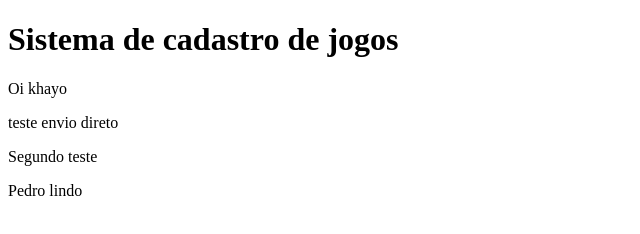
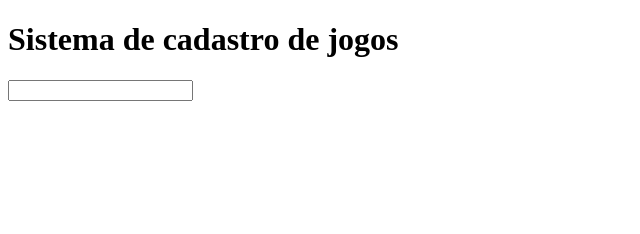
Before and after one commit to Luanfreiberger/Sistema-de-Cadastro, a plain HTML site: page index.html in a window 1280 px wide. Shown: the whole page, without its empty margins (0-640 px from the left). Drawn offline with Linux system fonts and the light colour scheme.

Commit message:
alteração para input number

```diff
--- a/app.js
+++ b/app.js
@@ -1 +1 @@
-console.log("Rodando o sistema de cadastro de jogos")
+console.log ("caralho mano, funcionou")
--- a/index.html
+++ b/index.html
@@ -9,9 +9,6 @@
 <body>
     <h1>Sistema de cadastro de jogos</h1>
     <script src="app.js"></script>
-    <p>Oi khayo</p>
-    <p>teste envio direto</p>
-    <p>Segundo teste</p>
-    <p>Pedro lindo</p>
+    <input class="numero" id="numeroid" type="number">
 </body>
 </html>
```
